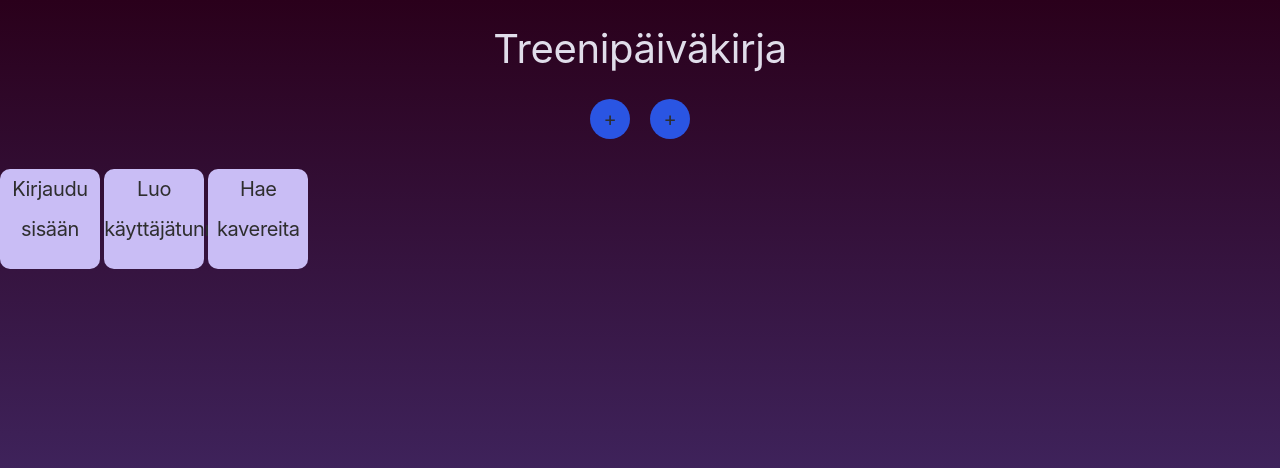
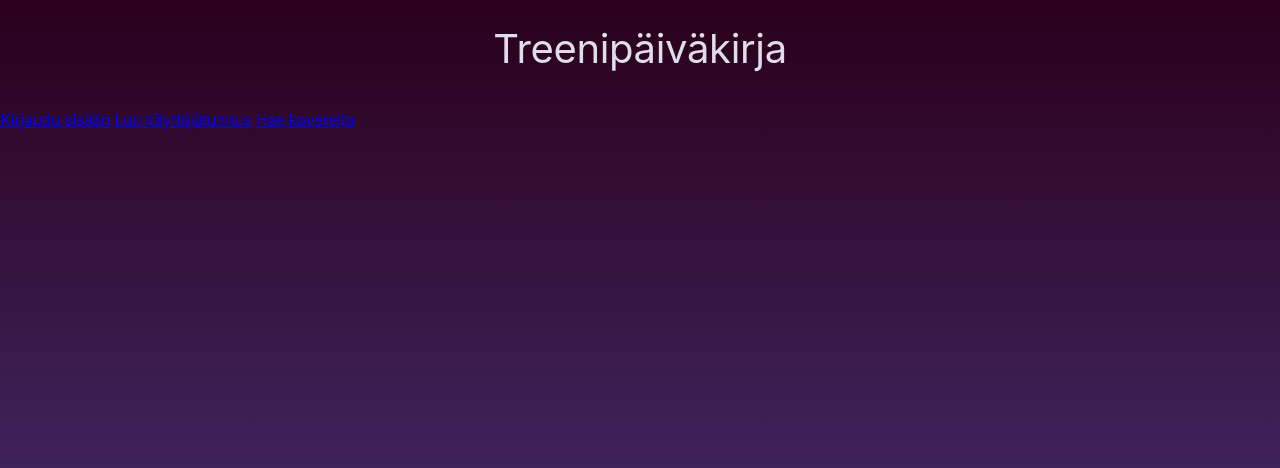
Before and after one commit to ellarasalo/Treenipaivakirja, a Flask app: page / in a window 1280 px wide. Shown: the top 468 px of the page. Run offline with Flask 3, Linux system fonts and the light colour scheme.

Commit message:
update layout.html

```diff
--- a/templates/frontpage.html
+++ b/templates/frontpage.html
@@ -1,19 +1,12 @@
 
 {% extends "layout.html" %}
 {% block content %}
-{% if session.username %}
 
 <div id="content">
     {% for workout in workouts %}
         <div class="box">{{ workout }}</div>
     {% endfor %}
 </div>
-{% else %}
-<div>
-    <a href="login" class="button">Kirjaudu sisään</a>
-    <a href="register" class="button">Luo käyttäjätunnus</a>
-    <a href="search_friends" class="button">Hae kavereita</a>
-</div>
-{% endif %}
+
 
 {% endblock %}
--- a/templates/layout.html
+++ b/templates/layout.html
@@ -13,19 +13,31 @@
         {% if session.username %}
         <div class="login-info">
             Olet kirjautunut sisään nimellä {{ session['username']}}
-            <a href="logout" class="button">Kirjaudu ulos</a>
         </div>
-
         {% endif %}
         <a href="/" class="title">Treenipäiväkirja</a>
-        <div class="button-container">
-            <a href="statistics" class="circle-button">+</a>
-            <a href="add" class="circle-button">+</a>
-        </div>
-
     </div>
 
-    {% block content %}{% endblock %}
+    <div class="navbar">
+        {% block navbar %}
+        {% if session.username %}
+            <a href="logout" class="nav-link">Kirjaudu ulos</a>
+            <a href="statistics" class="nav-link">Statistiikka</a>
+            <a href="add" class="nav-link">Lisää treeni</a>
+            <a href="search_friends" class="nav-link">Hae kavereita</a>
+            <a href="friendrequests" class="nav-link">Kaveripyynnöt</a>
+        {% else %}
+            <a href="login" class="nav-link">Kirjaudu sisään</a>
+            <a href="register" class="nav-link">Luo käyttäjätunnus</a>
+            <a href="search_friends" class="nav-link">Hae kavereita</a>
+        {% endif %}
+        {% endblock %}
+    </div>
+
+    <div id="content">
+        {% block content %}{% endblock %}
+    </div>
+
 </body>
 
 </html>
```
